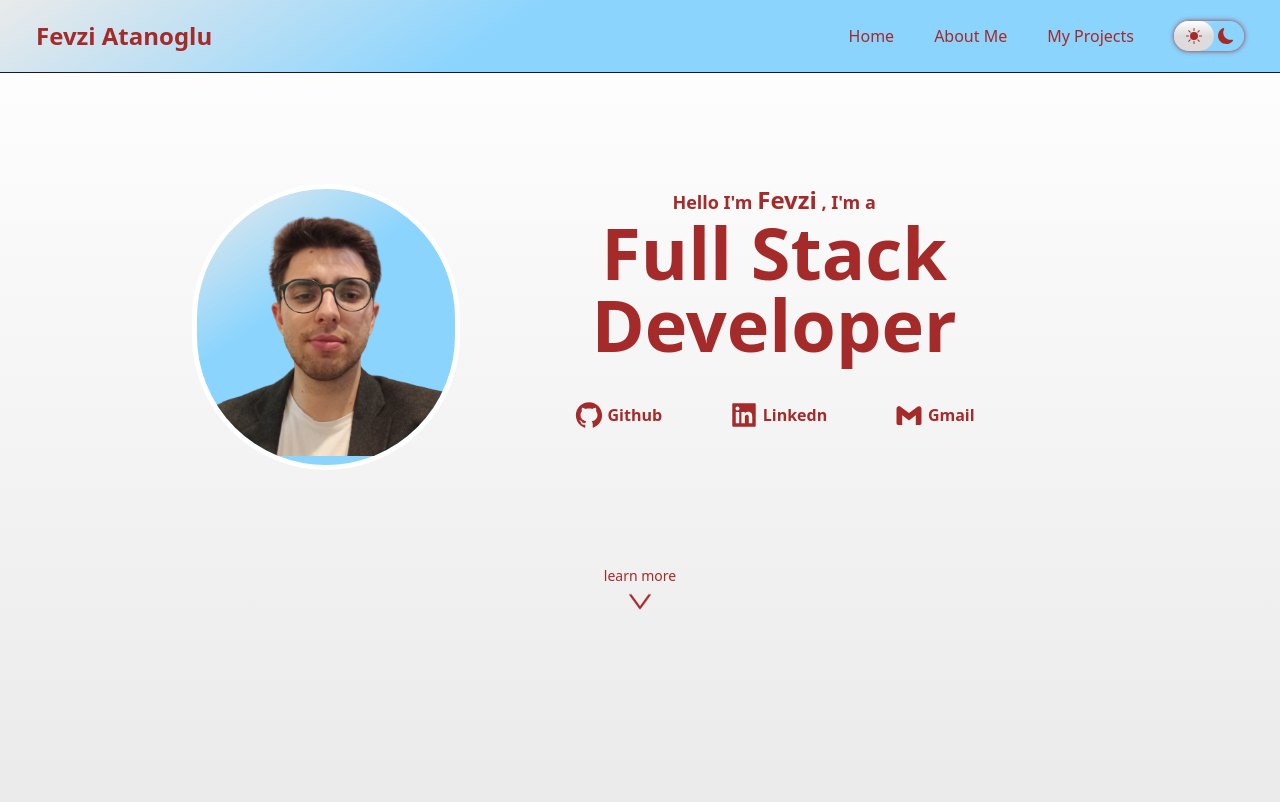
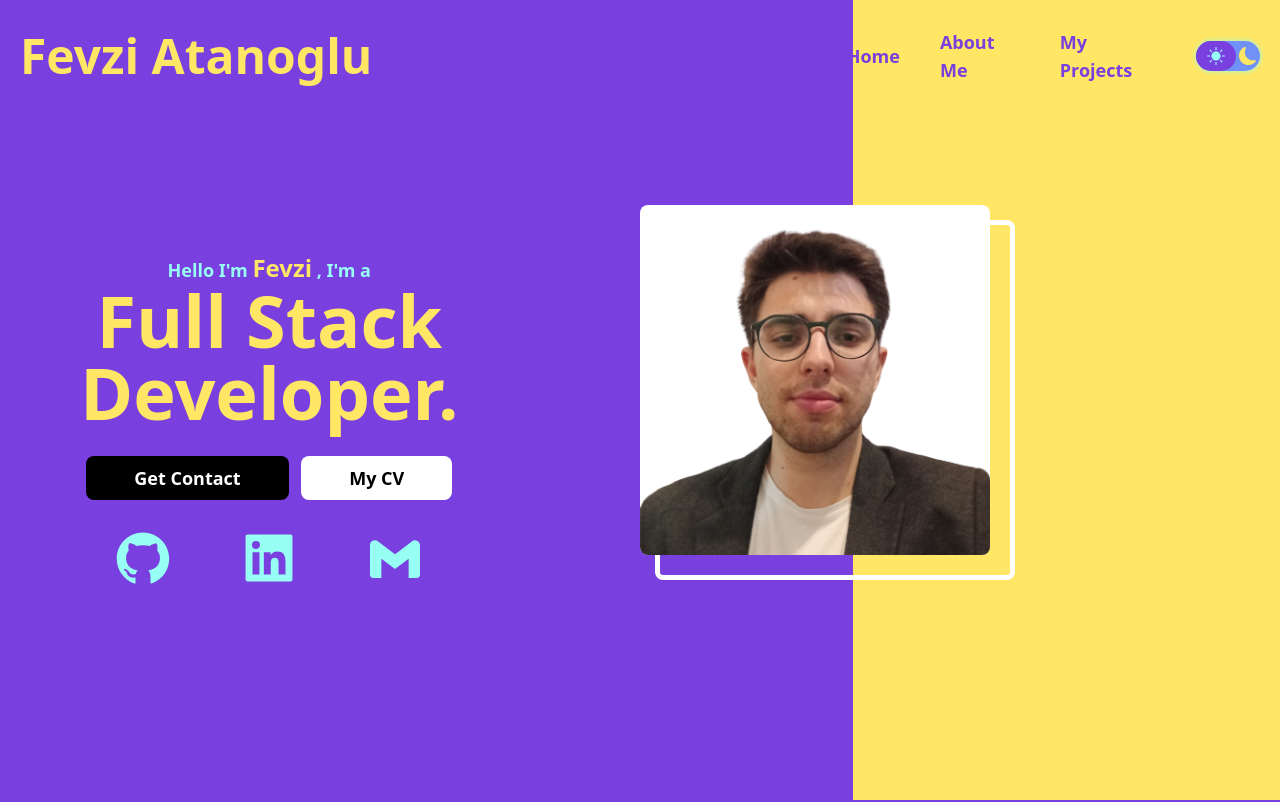
Before and after one commit to fevziatanoglu/Portfolio-Website, a Next.js app: page / in a window 1280 px wide. Shown: the top 802 px of the page. Built offline with nearby package versions, Linux system fonts and the light colour scheme.

Commit message:
Style Update

```diff
--- a/app/globals.css
+++ b/app/globals.css
@@ -1,105 +1,95 @@
 @tailwind base;
 @tailwind components;
 @tailwind utilities;
-
+/* normal theme */
 :root {
-  --foreground-rgb: 0, 0, 0;
-  --background-start-rgb: 214, 219, 220;
-  --background-end-rgb: 255, 255, 255;
-
-
-  --main-bg: linear-gradient(180deg, rgba(255, 255, 255, 1) 0%, rgba(221, 219, 219, 1) 50%);
-  --secondary-bg: linear-gradient(326deg, rgba(138, 212, 254, 1) 60%, rgba(234, 234, 234, 1) 100%);
-
+  --main-bg: #793FDF;
+  --secondary-bg: rgb(255, 230, 100);
+  --secondary-bg-transparent : rgba(255, 230, 100,0.75);
+  --alternative-bg : #7091F5;
   --dark-color: rgb(22, 26, 40);
-
   --transparent-bg: rgba(255, 255, 255, 0.5);
-  --text-color: brown;
+  --text-color: #97FFF4;
   --img-filter: none;
-
   --dark: black;
   --light: white;
 }
-
+/* dark theme */
 :root[data-theme="dark"] {
-  --main-bg: linear-gradient(180deg, rgb(22, 26, 40) 10%, rgb(0, 0, 0) 90%);
-  --secondary-bg: linear-gradient(55deg, rgb(10, 29, 48) 0%, rgb(21, 64, 86) 100%);
-
-  --dark-color: rgba(221, 219, 219, 1);
-
-  --transparent-bg: rgba(0, 0, 0, 0.255);
-  --text-color: white;
-  --img-filter: brightness(5);
+  --main-bg: gray;
+  --secondary-bg: rgb(44, 28, 28);
+  --alternative-bg : rgb(255, 255, 255);
+  --dark-color: rgb(255, 255, 255);
+  --transparent-bg: rgba(255, 255, 255, 0.5);
+  --text-color: rgb(89, 21, 21);
+  --img-filter: none;
+  --dark: white;
+  --light: black;
+}
 
 
-  --dark: white;
-  --light: black;
+body {
+  transition: 0.1s;
+  background: var(--main-bg);
+  background-repeat: no-repeat;
+  color: var(--text-color);
+  padding: 0;
+  margin: 0;
+}
+/* ==========================   header     ========================== */
+header{
+  /* transition: 0.1s; */
 
 }
 
-/* @media (prefers-color-scheme: dark) {
-  :root {
-    --foreground-rgb: 255, 255, 255;
-    --background-start-rgb: 0, 0, 0;
-    --background-end-rgb: 0, 0, 0;
+header a {
+  font-weight: 700;
 
-    --main-bg : linear-gradient(180deg, rgb(22, 26, 40) 10%, rgb(0, 0, 0) 90%);
-    --secondary-bg: linear-gradient(55deg, rgb(10, 29, 48) 0%, rgb(21, 64, 86) 100%);
-    --transparent-bg :rgba(0, 0, 0, 0.255);
-    --text-color : white;
-    --img-filter: brightness(5);
+  color: var(--main-bg);
+
+  &:hover{
+    opacity: 0.5;
   }
-} */
-html {
-  scroll-behavior: smooth;
 }
 
-body {
-  transition: .5s;
-  /* color: rgb(var(--foreground-rgb));
-  background: linear-gradient(
-      to bottom,
-      transparent,
-      rgb(var(--background-end-rgb))
-    )
-    rgb(var(--background-start-rgb)); */
-
-  background: var(--main-bg);
-  background-repeat: no-repeat;
-  /* background: fixed; */
-
-  color: var(--text-color);
-
-
+header h1{
+  color: var(--secondary-bg);
 }
 
-/* ==========================   header     ========================== */
-header {
-  background: var(--secondary-bg);
-  /* background: transparent; */
-  font-weight: 500;
-  border-bottom: 1px solid var(--dark-color);
+.scrolled_header {
+  background : var(--secondary-bg-transparent);
+  background-opacity: 0.5;
+  backdrop-filter: blur(10px);
+  color: var(--secondary-bg);
+  border-bottom : 3px solid var(--main-bg);
 }
 
-a:hover {
-  opacity: 0.5;
+.scrolled_header  a , .scrolled_header h1{
+  color: var(--main-bg);
+}
+
+.scrolled_header .dropdown-button {
+  color: var(--main-bg);
 }
 
 .dropdown {
   background: var(--main-bg);
 }
 
+.dropdown a {
+  color : var(--secondary-bg);
+}
+
 /* ========================== toggle button ========================== */
 .toggle-button {
-  background: var(--secondary-bg);
+  background: var(--alternative-bg);
   height: 30px;
   width: 70px;
   border-radius: 2rem;
   display: relative;
 
   color: var(--text-color);
-
-  box-shadow: .1px .1px 5px var(--text-color);
+  box-shadow: 0.1px 0.1px 5px var(--text-color);
 }
 
 .toggle-button:hover {
@@ -108,7 +98,7 @@ a:hover {
 
 .toggle-dot {
   z-index: 1;
-  transition: .5s;
+  transition: 0.5s;
   position: absolute;
   background: var(--main-bg);
   border-radius: 2rem;
@@ -117,13 +107,13 @@ a:hover {
 }
 
 .toggle-icon {
-  transition: .5s;
+  transition: 0.5s;
   border-radius: 2rem;
   position: absolute;
+  color: var(--secondary-bg);
   width: 40px;
   height: 30px;
   transform: translateX(80%);
-
 }
 
 .toggle-icon-active {
@@ -134,27 +124,58 @@ a:hover {
   transform: translateX(80%);
 }
 
-/* ========================== toggle button ========================== */
+/* ========================== hero container ========================== */
+
+.hero_container_1{
+ background : var(--main-bg)
+}
+
+.hero_container_1  button , a  {
+
+  &:hover{
+    opacity: 0.5;
+  }
+}
+
+.hero_container_1 .contact-button{
+  background: var(--dark);
+  color: var(--light);
+}
+
+.hero_container_1 .cv-button{
+  background: var(--light);
+  color: var(--dark);
+}
+
+.hero_container_2{
+  background : var(--secondary-bg)
+}
 
 
-section {
+.img-container {
 
-  height: 100vh;
-
-  display: flex;
-  justify-content: center;
-  align-items: center;
+  border: 5px solid var(--light);
 }
 
-.img-container {
-  background: var(--secondary-bg);
-  border: 5px solid var(--light);
+img {
+  background :  var(--light);
 
 }
 
-
 .bounce {
   animation: bounce 0.5s alternate infinite;
+}
+
+.light-text{
+  color: var(--light);
+}
+
+.secondary-text{
+  color : var(--main-bg);
+}
+
+.alternative-text{
+  color : var(--secondary-bg);
 }
 
 @keyframes bounce {
@@ -166,22 +187,31 @@ section {
   100% {
     transform: translateY(10px);
   }
+}
+
+.skill-container {
+  background: var(--secondary-bg);
+  color: var(--main-bg);
 
 }
 
-
-.skill-container {
-  background: var(--secondary-bg);
-  color: var(--dark);
+.skill.container:hover {
 }
 
-.project-container{
+.project-container {
   background: var(--secondary-bg);
 }
 
-.project-link{
+.project-link {
   background: var(--dark);
   padding: 1rem 2rem;
   border-radius: 1rem;
-  color : var(--light);
+  color: var(--light);
 }
+
+@media (max-width: 768px) {
+  .img-container {
+    height: 200px;
+    width: 200px;
+  }
+}
--- a/app/layout.tsx
+++ b/app/layout.tsx
@@ -18,7 +18,7 @@ export default function RootLayout({
   return (
     <html lang="en">
       <body >
-        <Navbar/>
+        {/* <Navbar/> */}
         {children}
         </body>
     </html>
--- a/app/page.tsx
+++ b/app/page.tsx
@@ -1,14 +1,50 @@
+"use client";
 import AboutSection from "@/components/AboutSection";
 import { HeroSection } from "@/components/HeroSection";
+import { Navbar } from "@/components/Navbar";
 import { ProjectsSection } from "@/components/ProjectsSection";
-
+import { useEffect, useState } from "react";
+import { AiOutlineArrowUp } from "react-icons/ai";
 
 export default function Home() {
+  const [isShowUpButton, setIsShowUpButton] = useState(false);
+  const [prevScroll, setPrevScroll] = useState(1);
 
-  return (<main className="mx-auto max-w-4xl space-y-24 md:space-y-0">
-    <HeroSection />
-    <AboutSection />
-    <ProjectsSection/>
-    </main>)
+  const handleScroll = () => {
 
+    if (window.scrollY > 100) {
+      setIsShowUpButton(true);
+    } else {
+      setIsShowUpButton(false);
+    }
+  };
+
+  useEffect(() => {
+    window.addEventListener("scroll", handleScroll);
+
+    return () => {
+      window.removeEventListener("scroll", handleScroll);
+    };
+  }, []);
+
+  const scrollToTop = () => {
+    window.scrollTo({ top: 0, behavior: "smooth" });
+  };
+
+  return (
+    <main className="">
+      <Navbar isScroll={isShowUpButton}/>
+      <HeroSection />
+      {/* <AboutSection /> */}
+      {/* <ProjectsSection /> */}
+      {isShowUpButton && (
+        <button
+          onClick={scrollToTop}
+          className=" fixed bottom-5 right-5  z-10 bg-red-500 p-2 rounded-md"
+        >
+          <AiOutlineArrowUp size={30} />
+        </button>
+      )}
+    </main>
+  );
 }
--- a/components/AboutSection.tsx
+++ b/components/AboutSection.tsx
@@ -29,7 +29,7 @@ function AboutSection() {
                 <div className='flex flex-col md:flex-row  justify-between p-5  gap-10 '>
 
                     {/* about me  */}
-                    <div className=' md:w-1/2 space-y-5 '>
+                    <div className='light-text md:w-1/2 space-y-5 '>
 
                         <h1 className='text-3xl font-bold'>Get Know Me!</h1>
 
--- a/components/HeroSection.tsx
+++ b/components/HeroSection.tsx
@@ -1,41 +1,95 @@
-import Image from 'next/image'
-import Link from 'next/link';
-import React from 'react'
+import Image from "next/image";
+import Link from "next/link";
+import React from "react";
+
+const skills = [
+  { skill: "React.js" },
+  { skill: "Next.js" },
+  { skill: "Angular" },
+  { skill: "Node.js" },
+  { skill: "Tailwind CSS" },
+  { skill: "Bootstrap" },
+  { skill: "CSS" },
+  { skill: "Javascript" },
+  { skill: "HTML" },
+];
 
 import { AiFillGithub, AiFillLinkedin, AiOutlineDown } from "react-icons/ai";
 import { BiLogoGmail } from "react-icons/bi";
 export const HeroSection = () => {
   return (
-        <section className='flex flex-col' id="home">
-
-            <div className='flex md:flex-row flex-col'>
-
-                {/* img container */}
-                <div className='img-container rounded-full flex justify-center items-center overflow-hidden'>
-                    <Image src="/me.png" height={300} width={300} alt={'me'} />
+    <section className="hero_section h-screen flex lg:flex-row flex-col">
+      {/* hero container 1 */}
+      <div className="hero_container_1 h-1/2 lg:h-full lg:w-2/3 flex lg:pl-[5rem] justify-center lg:justify-start">
+        {/* title */}
+        <div className=" flex flex-col justify-center  pt-10 lg:space-y-7 space-y-4 ">
+          {/* text */}
+          <div className="text-center">
+            {/* name h */}
+            <h2 className="lg:text-lg text-xs font-semibold  ">
+              Hello I&#39;m{" "}
+              <span className="lg:text-2xl text-sm font-extrabold alternative-text">
+                Fevzi
+              </span>{" "}
+              , I&#39;m a
+            </h2>
+            {/* profession h */}
+            <h1 className="lg:text-7xl alternative-text text-4xl  font-extrabold">
+              Full Stack
+            </h1>
+            <h1 className="lg:text-7xl alternative-text text-4xl  font-extrabold">
+              Developer.
+            </h1>
           </div>
 
-                <div className="flex flex-col justify-center">
-                    <h2 className=' text-lg font-semibold text-center'>Hello I&#39;m <span className='md:text-2xl text-xl font-extrabold'>Fevzi</span> , I&#39;m a</h2>
-                    <h1 className='md:text-7xl text-3xl text-center font-extrabold'>Full Stack Developer</h1>
+            {/* buttons */}
+            <div className="flex flex-row justify-around lg:text-lg text-xs font-bold w-full ">
+              <button className="contact-button rounded-lg  lg:py-2 lg:px-12  p-2  ">
+                Get Contact
+              </button>
+              <a href="CV.pdf" target="_blank" className="cv-button rounded-lg  lg:py-2 lg:px-12  p-2  ">
+                My CV
+              </a>
+            </div>
 
-                    <div className='md:px-20 md:my-10 my-5   flex justify-around items-center font-semibold'>
-                        <a className='social-link flex flex-row justify-center items-center gap-1' target='_blank' href="https://github.com/fevziatanoglu"><AiFillGithub size={30} /> Github</a>
-                        <a className='social-link flex flex-row justify-center items-center gap-1' target='_blank' href=""><AiFillLinkedin size={30} /> Linkedn</a>
-                        <a className='social-link flex flex-row justify-center items-center gap-1' target='_blank' href='https://mail.google.com/mail/?view=cm&to=fevziatan2@gmail.com'><BiLogoGmail size={30} /> Gmail</a>
+          {/* social links */}
+          <div className=" w-full flex  justify-around  mt-2 items-start font-semibold lg:text-6xl text-3xl">
+            <a
+              className="social-link flex flex-row justify-center items-center gap-1  "
+              target="_blank"
+              href="https://github.com/fevziatanoglu"
+            >
+              <AiFillGithub />
+            </a>
+            <a
+              className="social-link flex flex-row justify-center items-center gap-1"
+              target="_blank"
+              href=""
+            >
+              <AiFillLinkedin />
+            </a>
+            <a
+              className="social-link flex flex-row justify-center items-center gap-1"
+              target="_blank"
+              href="https://mail.google.com/mail/?view=cm&to=fevziatan2@gmail.com"
+            >
+              <BiLogoGmail />
+            </a>
+          </div>
         </div>
       </div>
 
+      {/* hero container 2 */}
+      <div className="hero_container_2 h-1/2 lg:h-full flex justify-center items-center lg:w-1/3">
+        {/* picture */}
+        <div className=" img-container lg:absolute lg:mr-[29rem]  lg:w-[360px] lg:h-[360px] rounded-lg">
+          <img
+            className=" lg:absolute bottom-5 right-5 lg:w-[350px] lg:h-[350px]  lg:rounded-lg "
+            src="/me.png"
+            alt={"me"}
+          />
         </div>
-
-            <div className=' w-full mt-24 flex  justify-center'>
-                {/* className='flex flex-col items-center ' */}
-                <a href="#about" className='flex flex-col items-center'>
-                    <div className='text-sm'>learn more</div>
-                    <AiOutlineDown className='bounce' size={30} />
-                </a>
       </div>
-
     </section>
-    )
-}
+  );
+};
--- a/components/Navbar.tsx
+++ b/components/Navbar.tsx
@@ -1,6 +1,6 @@
 "use client";
 import { useState } from "react";
-import { BsFillMoonFill, BsFillSunFill } from "react-icons/bs"
+import { BsFillMoonFill, BsFillSunFill } from "react-icons/bs";
 import { AiOutlineMenu, AiOutlineClose } from "react-icons/ai";
 
 interface NavItem {
@@ -11,47 +11,58 @@ interface NavItem {
 const NavbarItems: Array<NavItem> = [
   { label: "Home", page: "#home" },
   { label: "About Me", page: "#about" },
-    { label: "My Projects", page: "#projects" }
+  { label: "My Projects", page: "#projects" },
+];
 
-]
-
-
-export const Navbar = () => {
+export const Navbar = ({isScroll} : {isScroll:boolean}) => {
   // theme
   const [darkTheme, setDarkTheme] = useState(false);
-    function toggleTheme() { setDarkTheme(!darkTheme); document.documentElement.setAttribute('data-theme', darkTheme ? "light" : "dark"); }
+  function toggleTheme() {
+    setDarkTheme(!darkTheme);
+    document.documentElement.setAttribute(
+      "data-theme",
+      darkTheme ? "light" : "dark"
+    );
+  }
 
   // topdown
   const [isDropdownOpen, setIsDropdownOpen] = useState(false);
 
-    return (<header className="w-full mx-auto p-2 fixed top-0 z-10  ">
+  return (
+    <header className={`${isScroll ?  "scrolled_header w-full  mx-auto py-7  fixed top-0 z-10 px-5" :  " w-full  mx-auto py-7  fixed top-0 z-10 px-5  "}`}>
       {/* navbar container */}
-        <div className="flex justify-between items-center md:py-3 md:px-7 px-4 py-2">
-
-
-
-
-
+      <div className="flex justify-between items-center ">
         {/* icon container*/}
         <div>
-                <a href="#home"><h1 className="text-2xl font-semibold ">Fevzi Atanoglu</h1></a>
+          <a href="#home">
+            <h1 className="lg:text-5xl text-2xl font-bold">
+              Fevzi Atanoglu
+            </h1>
+          </a>
         </div>
 
-
-
-
-
         {/*dropdown menu button */}
-            <button onClick={() => setIsDropdownOpen(!isDropdownOpen)} className="md:hidden">
-                {!isDropdownOpen ? <AiOutlineMenu size={25} /> : <AiOutlineClose size={25} />}
+        <button
+          onClick={() => setIsDropdownOpen(!isDropdownOpen)}
+          className="dropdown-button md:hidden"
+        >
+          {!isDropdownOpen ? (
+            <AiOutlineMenu size={25} />
+          ) : (
+            <AiOutlineClose size={25} />
+          )}
         </button>
 
         {/* dropdown menu */}
-            {isDropdownOpen && <div className="dropdown absolute top-14 right-5 rounded-lg flex flex-col p-5 justify-center items-center gap-5 shadow-xl">
-
+        {isDropdownOpen && (
+          <div className="dropdown absolute top-14 right-5 rounded-lg flex flex-col p-5 justify-center items-center gap-5 shadow-xl">
             {/* link */}
             {NavbarItems.map((item, index) => {
-                    return <a href={item.page} key={index}>{item.label}</a>
+              return (
+                <a href={item.page} key={index}>
+                  {item.label}
+                </a>
+              );
             })}
 
             <hr></hr>
@@ -59,50 +70,59 @@ export const Navbar = () => {
             {/* toggle button */}
             <div
               onClick={() => toggleTheme()}
-                    className="toggle-button bg-red-500">
-                    <div className={`toggle-dot bg-green-50 flex justify-center items-center ${darkTheme && "toggle-dot-active"}`}>
+              className="toggle-button "
+            >
+              <div
+                className={`toggle-dot  flex justify-center items-center ${
+                  darkTheme && "toggle-dot-active"
+                }`}
+              >
                 {darkTheme ? <BsFillMoonFill /> : <BsFillSunFill />}
               </div>
-                    <div className={`toggle-icon flex justify-center items-center ${darkTheme && "toggle-icon-active"}`}>
+              <div
+                className={`toggle-icon flex justify-center items-center ${
+                  darkTheme && "toggle-icon-active"
+                }`}
+              >
                 {!darkTheme ? <BsFillMoonFill /> : <BsFillSunFill />}
               </div>
             </div>
-
-
-
-
           </div>
-            }
-
+        )}
 
         {/* links container */}
-            <div className="hidden md:flex   items-center  space-x-10  ">
-
-
+        <div className=" lg:w-1/3 secondary-text lg:text-lg font-bold  hidden md:flex justify-center   items-center  space-x-10  ">
           {/* link */}
           {NavbarItems.map((item, index) => {
-                    return <a href={item.page} key={index}>{item.label}</a>
+            return (
+              <a href={item.page} key={index}>
+                {item.label}
+              </a>
+            );
           })}
-
 
           {/* toggle button */}
           <div
             onClick={() => toggleTheme()}
-                    className="toggle-button bg-red-500">
-                    <div className={`toggle-dot bg-green-50 flex justify-center items-center ${darkTheme && "toggle-dot-active"}`}>
+            className="toggle-button "
+          >
+            <div
+              className={`toggle-dot  flex justify-center items-center ${
+                darkTheme && "toggle-dot-active"
+              }`}
+            >
               {darkTheme ? <BsFillMoonFill /> : <BsFillSunFill />}
             </div>
-                    <div className={`toggle-icon flex justify-center items-center ${darkTheme && "toggle-icon-active"}`}>
+            <div
+              className={`toggle-icon flex justify-center items-center ${
+                darkTheme && "toggle-icon-active"
+              }`}
+            >
               {!darkTheme ? <BsFillMoonFill /> : <BsFillSunFill />}
             </div>
           </div>
-
-
         </div>
-
-
       </div>
     </header>
-
-    )
-}
+  );
+};
```
Also changed, not shown: 1 other file (tests, documents, lock files or other folders). Lines whose indentation alone changed are shown as unchanged.
